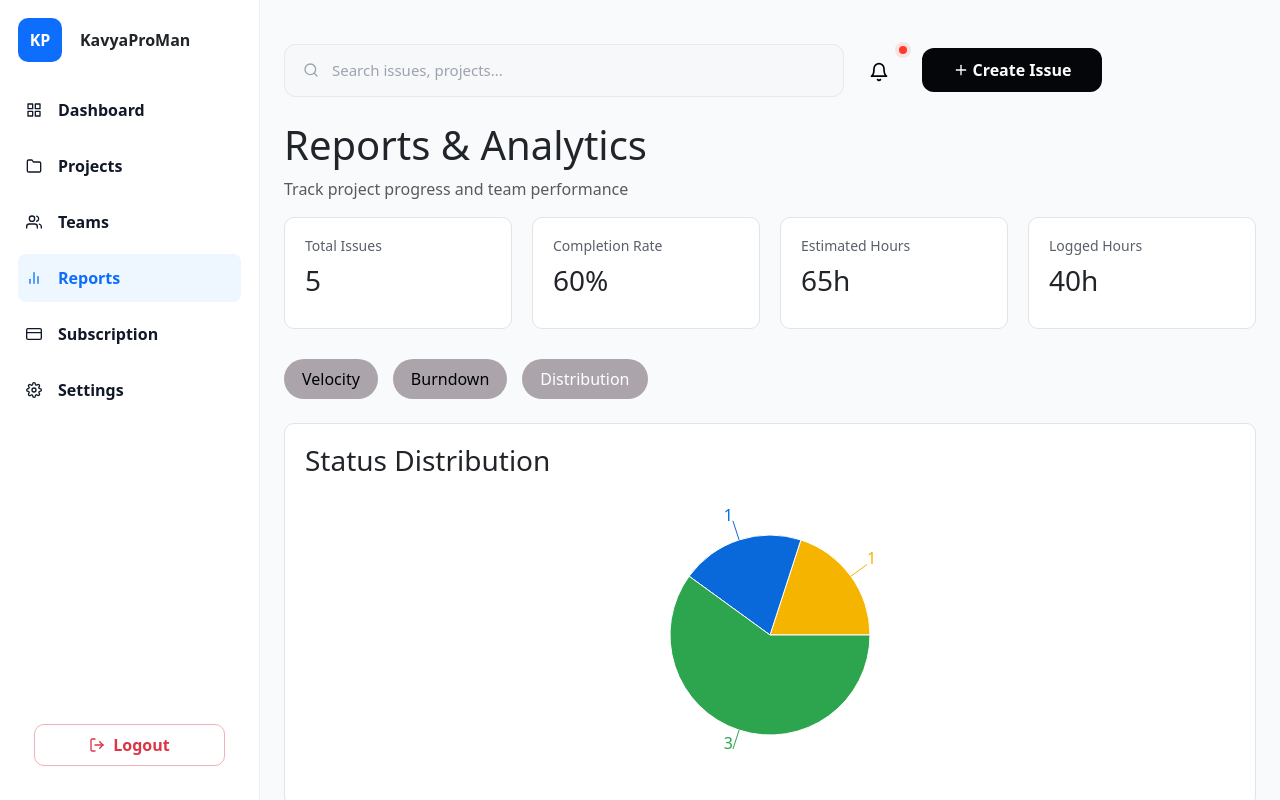
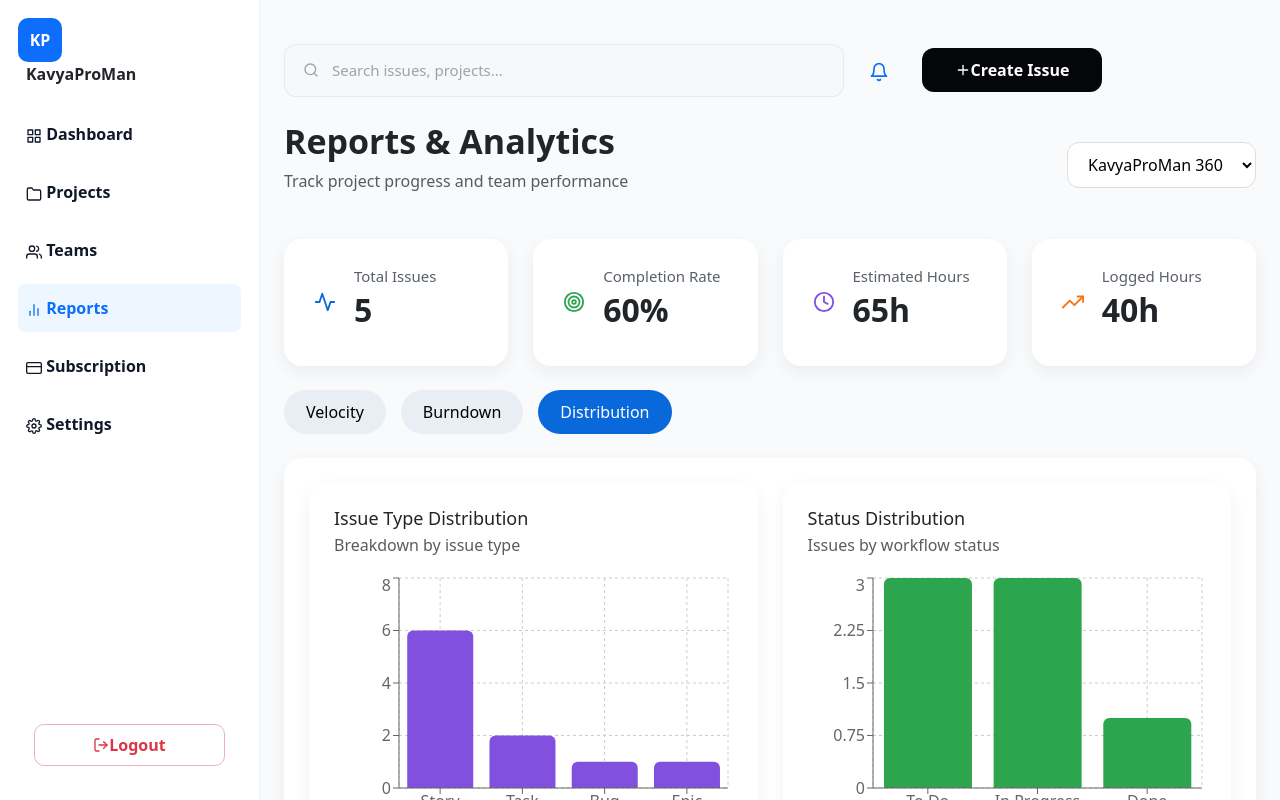
Before and after one commit to VaibhavKubde121/KavyaProMan300, a React app in the folder frontend/: page /reports in a window 1280 px wide. Both pictures are taken after a click on the button "Distribution". Built offline with nearby package versions, Linux system fonts and the light colour scheme; the HTML template or start-up script is replaced by a standard one.

Commit message:
report-correction

```diff
--- a/frontend/src/pages/Reports.css
+++ b/frontend/src/pages/Reports.css
@@ -1,90 +1,146 @@
+/* ===========================
+   MAIN CONTAINER
+=========================== */
 .reports-container {
   padding: 30px;
   background: #f6f8fa;
   min-height: 100vh;
 }
 
-.reports-header h2 {
-  font-size: 26px;
+/* ===========================
+   HEADER
+=========================== */
+.reports-header {
+  display: flex;
+  justify-content: space-between;
+  align-items: center;
+  margin-bottom: 25px;
+}
+
+.reports-header h1 {
+  font-size: 34px;
   font-weight: 600;
 }
 
 .reports-header p {
   color: #6a737d;
-  margin-bottom: 25px;
+  margin-top: 5px;
 }
 
+.project-dropdown {
+  padding: 10px 16px;
+  border-radius: 12px;
+  border: 1px solid #ddd;
+  font-weight: 500;
+  background: #fff;
+}
+
+/* ===========================
+   SUMMARY CARDS (BIGGER)
+=========================== */
 .reports-cards {
   display: grid;
-  grid-template-columns: repeat(auto-fit, minmax(220px, 1fr));
-  gap: 20px;
-  margin-bottom: 30px;
+  grid-template-columns: repeat(4, 1fr);
+  gap: 25px;
+  margin-top: 30px;
 }
 
 .report-card {
-  background: #fff;
-  padding: 20px;
-  border-radius: 10px;
-  border: 1px solid #e1e4e8;
+  display: flex;
+  align-items: center;
+  gap: 18px;
+  padding: 28px 30px;
+  border-radius: 18px;
+  background: #ffffff;
+  box-shadow: 0 6px 18px rgba(0, 0, 0, 0.06);
+  transition: 0.3s ease;
+}
+
+.report-card:hover {
+  transform: translateY(-4px);
 }
 
 .report-card h4 {
-  font-size: 14px;
+  font-size: 15px;
   color: #586069;
+  margin-bottom: 6px;
 }
 
 .report-card h2 {
-  font-size: 28px;
-  margin: 10px 0;
+  font-size: 32px;     /* Bigger numbers */
+  font-weight: 600;
 }
 
-.report-card span {
-  font-size: 12px;
-  color: #6a737d;
+/* ICON BOX BIGGER */
+.card-icon {
+  font-size: 22px;     /* clean icon size */
+  flex-shrink: 0;
 }
 
-.reports-tabs {
-  display: flex;
-  gap: 10px;
-  margin-bottom: 20px;
-}
+/* Icon colors only */
+.blue-icon { color: #0969da; }
+.green-icon { color: #2da44e; }
+.purple-icon { color: #8250df; }
+.orange-icon { color: #f97316; }
 
-.reports-tabs button {
-  padding: 8px 16px;
-  border-radius: 6px;
-  border: 1px solid #d0d7de;
-  background: #fff;
-  cursor: pointer;
-}
-
-.reports-tabs button.active {
-  background: #0969da;
-  color: white;
-  border: none;
-}
-
-.reports-chart {
-  background: #fff;
-  padding: 20px;
-  border-radius: 10px;
-  border: 1px solid #e1e4e8;
-}
-
+/* ===========================
+   TABS (FIXED ACTIVE COLOR)
+=========================== */
 .report-tabs {
   display: flex;
   gap: 15px;
+  margin-top: 30px;
 }
 
 .report-tabs button {
-  padding: 8px 18px;
-  border-radius: 20px;
+  padding: 10px 22px;
+  border-radius: 25px;
   border: none;
-  background: #aba5ab;
+  background: #e9eef5;
   cursor: pointer;
   font-weight: 500;
+  transition: 0.3s;
 }
 
-.active-tab {
+/* Active tab */
+.report-tabs button.active-tab {
   background: #0969da;
-  color: white;
+  color: #ffffff;   /* FIXED TEXT COLOR */
 }
+
+/* Hover */
+.report-tabs button:hover {
+  background: #d6e4f8;
+}
+
+/* ===========================
+   CHART CONTAINER
+=========================== */
+.reports-chart {
+  background: #ffffff;
+  padding: 25px;
+  border-radius: 18px;
+  box-shadow: 0 6px 18px rgba(0, 0, 0, 0.06);
+  margin-top: 25px;
+}
+
+/* ===========================
+   DISTRIBUTION GRID
+=========================== */
+.distribution-grid {
+  display: grid;
+  grid-template-columns: 1fr 1fr;
+  gap: 25px;
+}
+
+.distribution-card {
+  background: #ffffff;
+  padding: 25px;
+  border-radius: 18px;
+  box-shadow: 0 6px 18px rgba(0,0,0,0.06);
+}
+
+.distribution-card h4 {
+  margin-bottom: 4px;
+  font-size: 18px;
+}
--- a/frontend/src/pages/Reports.jsx
+++ b/frontend/src/pages/Reports.jsx
@@ -11,13 +11,14 @@ import {
   FiSearch,
   FiBell,
   FiPlus,
+  FiTrendingUp,
+  FiTarget,
+  FiClock,
+  FiActivity,
 } from "react-icons/fi";
 import {
   BarChart,
   Bar,
-  PieChart,
-  Pie,
-  Cell,
   XAxis,
   YAxis,
   Tooltip,
@@ -32,17 +33,22 @@ import "./Dashboard.css";
 
 const Reports = () => {
   const navigate = useNavigate();
+  const [activeTab, setActiveTab] = useState("velocity");
+  const [selectedProject, setSelectedProject] = useState("KavyaProMan 360");
 
-  // ===== TAB STATE =====
-  const [activeTab, setActiveTab] = useState("velocity");
+  const projects = [
+    "KavyaProMan 360",
+    "Website Redesign",
+    "Mobile App",
+  ];
 
   // ===== SAMPLE DATA =====
   const issues = [
-    { id: 1, status: "Completed", estimated: 10, logged: 8, assignee: "Sarah", sprint: "Sprint 1" },
-    { id: 2, status: "In Progress", estimated: 12, logged: 6, assignee: "John", sprint: "Sprint 1" },
-    { id: 3, status: "Completed", estimated: 8, logged: 8, assignee: "Sarah", sprint: "Sprint 2" },
-    { id: 4, status: "To Do", estimated: 15, logged: 0, assignee: "David", sprint: "Sprint 2" },
-    { id: 5, status: "Completed", estimated: 20, logged: 18, assignee: "John", sprint: "Sprint 3" },
+    { id: 1, status: "Completed", estimated: 10, logged: 8, sprint: "Sprint 1" },
+    { id: 2, status: "In Progress", estimated: 12, logged: 6, sprint: "Sprint 1" },
+    { id: 3, status: "Completed", estimated: 8, logged: 8, sprint: "Sprint 2" },
+    { id: 4, status: "To Do", estimated: 15, logged: 0, sprint: "Sprint 2" },
+    { id: 5, status: "Completed", estimated: 20, logged: 18, sprint: "Sprint 3" },
   ];
 
   const totalIssues = issues.length;
@@ -51,7 +57,7 @@ const Reports = () => {
   const totalEstimated = issues.reduce((s, i) => s + i.estimated, 0);
   const totalLogged = issues.reduce((s, i) => s + i.logged, 0);
 
-  // ===== VELOCITY DATA =====
+  // ===== VELOCITY =====
   const velocityData = useMemo(() => {
     const sprintMap = {};
     issues.forEach(issue => {
@@ -67,7 +73,6 @@ const Reports = () => {
     }));
   }, [issues]);
 
-  // ===== BURNDOWN DATA =====
   const burndownData = [
     { day: "Day 1", remaining: 50 },
     { day: "Day 2", remaining: 40 },
@@ -76,7 +81,6 @@ const Reports = () => {
     { day: "Day 5", remaining: 5 },
   ];
 
-  // ===== DISTRIBUTION DATA =====
   const distributionData = [
     { name: "To Do", value: issues.filter(i => i.status === "To Do").length },
     { name: "In Progress", value: issues.filter(i => i.status === "In Progress").length },
@@ -88,129 +92,114 @@ const Reports = () => {
   return (
     <div className="dashboard-root d-flex">
 
-      {/* ================= SIDEBAR ================= */}
+      {/* ===== SIDEBAR SAME AS BEFORE ===== */}
       <aside className="sidebar d-flex flex-column">
         <div className="sidebar-top">
-          <div className="brand d-flex align-items-center">
+          <div className="brand">
             <div className="brand-logo">KP</div>
             <div className="brand-name">KavyaProMan</div>
           </div>
         </div>
 
         <nav className="nav flex-column mt-4">
-          <NavLink to="/dashboard" className="nav-item d-flex align-items-center mb-2">
-            <FiGrid className="me-3" /> Dashboard
-          </NavLink>
-          <NavLink to="/projects" className="nav-item d-flex align-items-center mb-2">
-            <FiFolder className="me-3" /> Projects
-          </NavLink>
-          <NavLink to="/teams" className="nav-item d-flex align-items-center mb-2">
-            <FiUsers className="me-3" /> Teams
-          </NavLink>
-          <NavLink to="/reports" className="nav-item d-flex align-items-center mb-2 active">
-            <FiBarChart2 className="me-3" /> Reports
-          </NavLink>
-          <NavLink to="/subscription" className="nav-item d-flex align-items-center mb-2">
-            <FiCreditCard className="me-3" /> Subscription
-          </NavLink>
-          <NavLink to="/settings" className="nav-item d-flex align-items-center mb-2">
-            <FiSettings className="me-3" /> Settings
-          </NavLink>
+          <NavLink to="/dashboard" className="nav-item"><FiGrid /> Dashboard</NavLink>
+          <NavLink to="/projects" className="nav-item"><FiFolder /> Projects</NavLink>
+          <NavLink to="/teams" className="nav-item"><FiUsers /> Teams</NavLink>
+          <NavLink to="/reports" className="nav-item active"><FiBarChart2 /> Reports</NavLink>
+          <NavLink to="/subscription" className="nav-item"><FiCreditCard /> Subscription</NavLink>
+          <NavLink to="/settings" className="nav-item"><FiSettings /> Settings</NavLink>
         </nav>
 
         <div className="mt-auto p-3">
-          <button className="btn logout-badge mt-3">
-            <FiLogOut className="me-2" /> Logout
+          <button className="btn logout-badge">
+            <FiLogOut /> Logout
           </button>
         </div>
       </aside>
 
-      {/* ================= MAIN CONTENT ================= */}
+      {/* ===== MAIN CONTENT ===== */}
       <main className="content flex-grow-1 p-4">
 
-        {/* ===== TOP SEARCH BAR ===== */}
+        {/* ===== TOP SEARCH ===== */}
         <div className="top-search-row mb-4">
           <div className="input-group top-search-medium">
-            <span className="input-group-text">
-              <FiSearch />
-            </span>
-            <input
-              className="form-control"
-              placeholder="Search issues, projects..."
-            />
+            <span className="input-group-text"><FiSearch /></span>
+            <input className="form-control" placeholder="Search issues, projects..." />
           </div>
 
-          <button className="btn btn-link me-2 bell-black">
-            <FiBell size={20} />
-          </button>
+          <button className="btn btn-link me-2"><FiBell size={20} /></button>
 
-          <button
-            className="btn create-issue-medium"
-            onClick={() => navigate("/create-issue")}
-          >
-            <FiPlus className="me-1" /> Create Issue
+          <button className="btn create-issue-medium" onClick={() => navigate("/create-issue")}>
+            <FiPlus /> Create Issue
           </button>
         </div>
 
-        {/* ===== PAGE HEADER ===== */}
+        {/* ===== HEADER + DROPDOWN ===== */}
+        <div className="reports-header">
+          <div>
             <h1>Reports & Analytics</h1>
-        <p className="text-muted">
-          Track project progress and team performance
-        </p>
+            <p className="text-muted">Track project progress and team performance</p>
+          </div>
 
-        {/* ===== SUMMARY CARDS ===== */}
+          <select
+            className="project-dropdown"
+            value={selectedProject}
+            onChange={(e) => setSelectedProject(e.target.value)}
+          >
+            {projects.map(p => (
+              <option key={p}>{p}</option>
+            ))}
+          </select>
+        </div>
+
+        {/* ===== SUMMARY CARDS WITH ICONS ===== */}
         <div className="reports-cards">
+
           <div className="report-card">
+            <FiActivity className="card-icon blue-icon" />
+            <div>
               <h4>Total Issues</h4>
               <h2>{totalIssues}</h2>
             </div>
+          </div>
 
           <div className="report-card">
+            <FiTarget className="card-icon green-icon" />
+            <div>
               <h4>Completion Rate</h4>
               <h2>{completionRate}%</h2>
             </div>
+          </div>
 
           <div className="report-card">
+            <FiClock className="card-icon purple-icon" />
+            <div>
               <h4>Estimated Hours</h4>
               <h2>{totalEstimated}h</h2>
             </div>
+          </div>
 
           <div className="report-card">
+            <FiTrendingUp className="card-icon orange-icon" />
+            <div>
               <h4>Logged Hours</h4>
               <h2>{totalLogged}h</h2>
             </div>
           </div>
 
+        </div>
+
         {/* ===== TABS ===== */}
         <div className="report-tabs mt-4">
-          <button
-            className={activeTab === "velocity" ? "active-tab" : ""}
-            onClick={() => setActiveTab("velocity")}
-          >
-            Velocity
-          </button>
-
-          <button
-            className={activeTab === "burndown" ? "active-tab" : ""}
-            onClick={() => setActiveTab("burndown")}
-          >
-            Burndown
-          </button>
-
-          <button
-            className={activeTab === "distribution" ? "active-tab" : ""}
-            onClick={() => setActiveTab("distribution")}
-          >
-            Distribution
-          </button>
+          <button className={activeTab === "velocity" ? "active-tab" : ""} onClick={() => setActiveTab("velocity")}>Velocity</button>
+          <button className={activeTab === "burndown" ? "active-tab" : ""} onClick={() => setActiveTab("burndown")}>Burndown</button>
+          <button className={activeTab === "distribution" ? "active-tab" : ""} onClick={() => setActiveTab("distribution")}>Distribution</button>
         </div>
 
         {/* ===== TAB CONTENT ===== */}
         <div className="reports-chart mt-4">
 
           {activeTab === "velocity" && (
-            <>
-              <h3>Sprint Velocity</h3>
             <ResponsiveContainer width="100%" height={300}>
               <BarChart data={velocityData}>
                 <CartesianGrid strokeDasharray="3 3" />
@@ -220,12 +209,9 @@ const Reports = () => {
                 <Bar dataKey="points" fill="#0969da" />
               </BarChart>
             </ResponsiveContainer>
-            </>
           )}
 
           {activeTab === "burndown" && (
-            <>
-              <h3>Sprint Burndown</h3>
             <ResponsiveContainer width="100%" height={300}>
               <LineChart data={burndownData}>
                 <CartesianGrid strokeDasharray="3 3" />
@@ -235,30 +221,63 @@ const Reports = () => {
                 <Line type="monotone" dataKey="remaining" stroke="#2da44e" />
               </LineChart>
             </ResponsiveContainer>
-            </>
           )}
 
           {activeTab === "distribution" && (
-            <>
-              <h3>Status Distribution</h3>
-              <ResponsiveContainer width="100%" height={300}>
-                <PieChart>
-                  <Pie data={distributionData} dataKey="value" outerRadius={100} label>
-                    {distributionData.map((entry, index) => (
-                      <Cell key={index} fill={COLORS[index]} />
-                    ))}
-                  </Pie>
+  <div className="distribution-grid">
+
+    {/* ===== Issue Type Distribution ===== */}
+    <div className="distribution-card">
+      <h4>Issue Type Distribution</h4>
+      <p className="text-muted">Breakdown by issue type</p>
+
+      <ResponsiveContainer width="100%" height={250}>
+        <BarChart
+          data={[
+            { type: "Story", value: 6 },
+            { type: "Task", value: 2 },
+            { type: "Bug", value: 1 },
+            { type: "Epic", value: 1 },
+          ]}
+        >
+          <CartesianGrid strokeDasharray="3 3" />
+          <XAxis dataKey="type" />
+          <YAxis />
           <Tooltip />
-                </PieChart>
+          <Bar dataKey="value" fill="#8250df" radius={[6, 6, 0, 0]} />
+        </BarChart>
       </ResponsiveContainer>
-            </>
-          )}
+    </div>
+
+    {/* ===== Status Distribution ===== */}
+    <div className="distribution-card">
+      <h4>Status Distribution</h4>
+      <p className="text-muted">Issues by workflow status</p>
+
+      <ResponsiveContainer width="100%" height={250}>
+        <BarChart
+          data={[
+            { status: "To Do", value: 3 },
+            { status: "In Progress", value: 3 },
+            { status: "Done", value: 1 },
+          ]}
+        >
+          <CartesianGrid strokeDasharray="3 3" />
+          <XAxis dataKey="status" />
+          <YAxis />
+          <Tooltip />
+          <Bar dataKey="value" fill="#2da44e" radius={[6, 6, 0, 0]} />
+        </BarChart>
+      </ResponsiveContainer>
+    </div>
 
   </div>
-
+)}
+         </div>  {/* reports-chart */}
       </main>
     </div>
   );
 };
 
+
 export default Reports;
```
Lines whose indentation alone changed are shown as unchanged.
